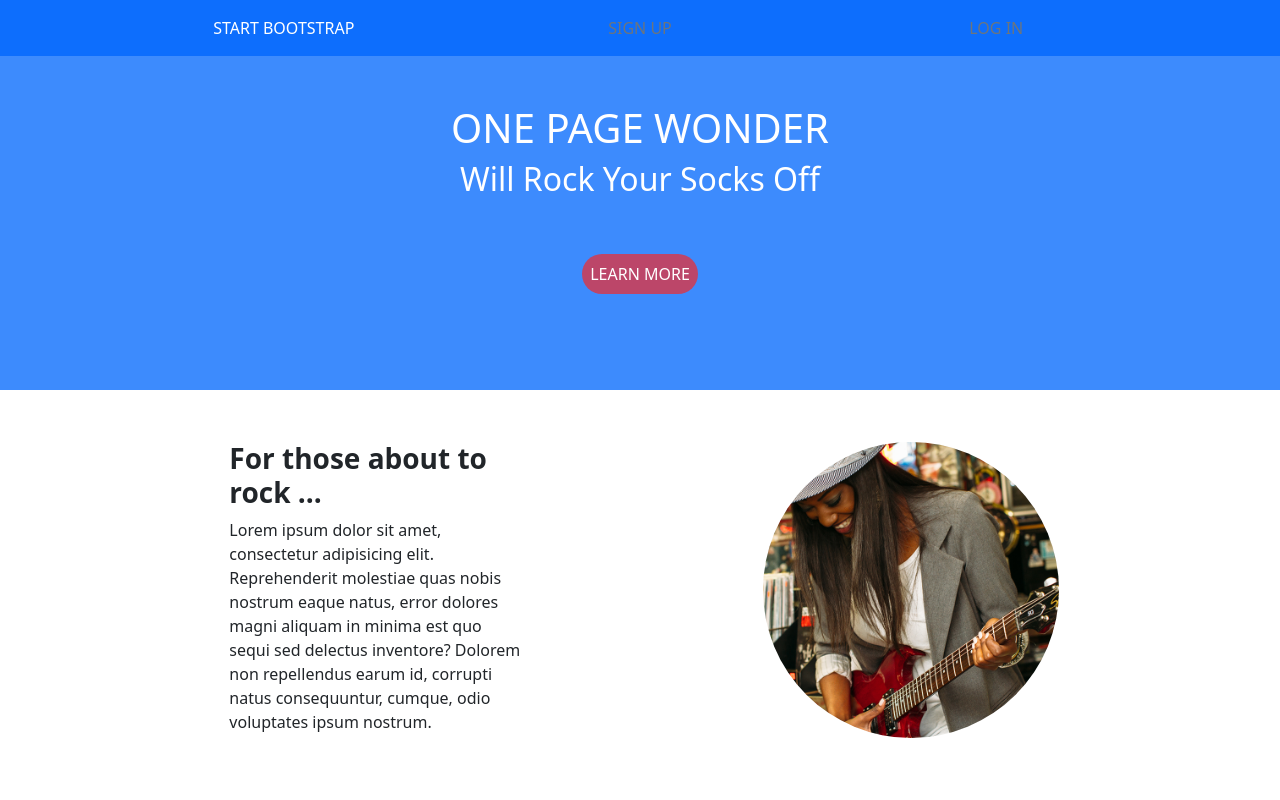
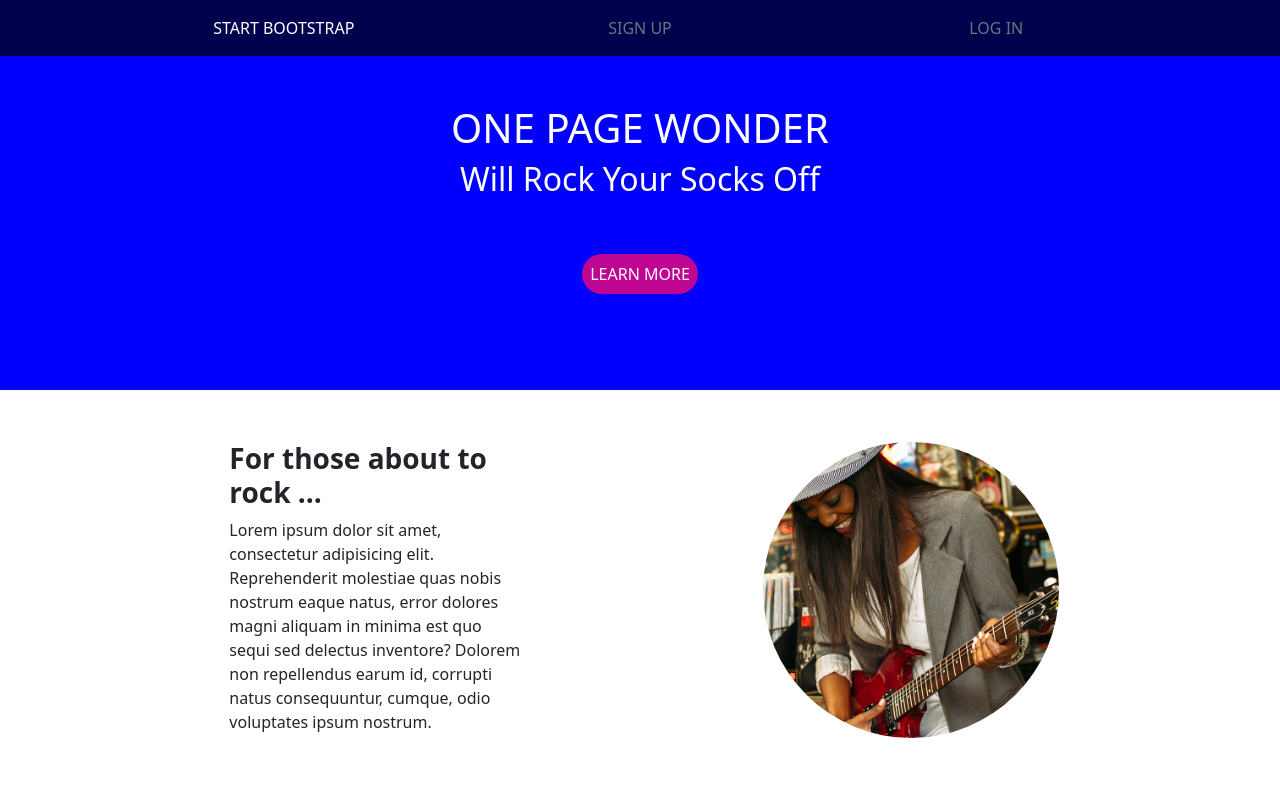
Before and after one commit to COURTEILLECyril/exo3_bootstrap, a website: page index.html in a window 1280 px wide. Shown: the top 800 px of the page. Drawn offline with nearby package versions, Linux system fonts and the light colour scheme.

Commit message:
Dernier commit bonne couleur

```diff
--- a/index.html
+++ b/index.html
@@ -17,9 +17,6 @@
                 <div class="col-12 col-md-6 col-lg-3 col-xl-3 pt-3">
                     <p class="text-white text-center" >START BOOTSTRAP</p>
                 </div>
-            <!-- </div>
-
-            <div class="row justify-content-evenly"> -->
                 <div class="col-12 col-md-3 col-lg-3 col-xl-3 pt-2">
                     <a class="nav-link disabled text-center">SIGN UP</a>
                 </div>
@@ -30,12 +27,12 @@
         </div>
     </nav>
 
-    <section class= "container-fluid bg-primary py-5 text-center text-white" style="--bs-bg-opacity: .8;">
+    <section class= "container-fluid bg-secondary py-5 text-center text-white">
         <div class="row">
             <div class="col">
                 <h1>ONE PAGE WONDER</h1>
                 <h2>Will Rock Your Socks Off</h2>
-                <button class="rounded-pill text-white bg-danger p-2 border-0 mt-5 mb-5" style="--bs-bg-opacity: .8;">LEARN MORE</button>
+                <button class="rounded-pill text-white bg-success p-2 border-0 mt-5 mb-5" style="--bs-bg-opacity: .8;">LEARN MORE</button>
             </div>
         </div>
     </section>
--- a/src/sass/_bootstrap.scss
+++ b/src/sass/_bootstrap.scss
@@ -1 +1,5 @@
+$primary: #00014D;
+$secondary: #0100FE;
+$success: #EE0878;
+
 @import "../../node_modules/bootstrap/scss/bootstrap.scss";
```
Also changed, not shown: public/css/style.css, src/sass/_variables.scss (added), 1 other file.
